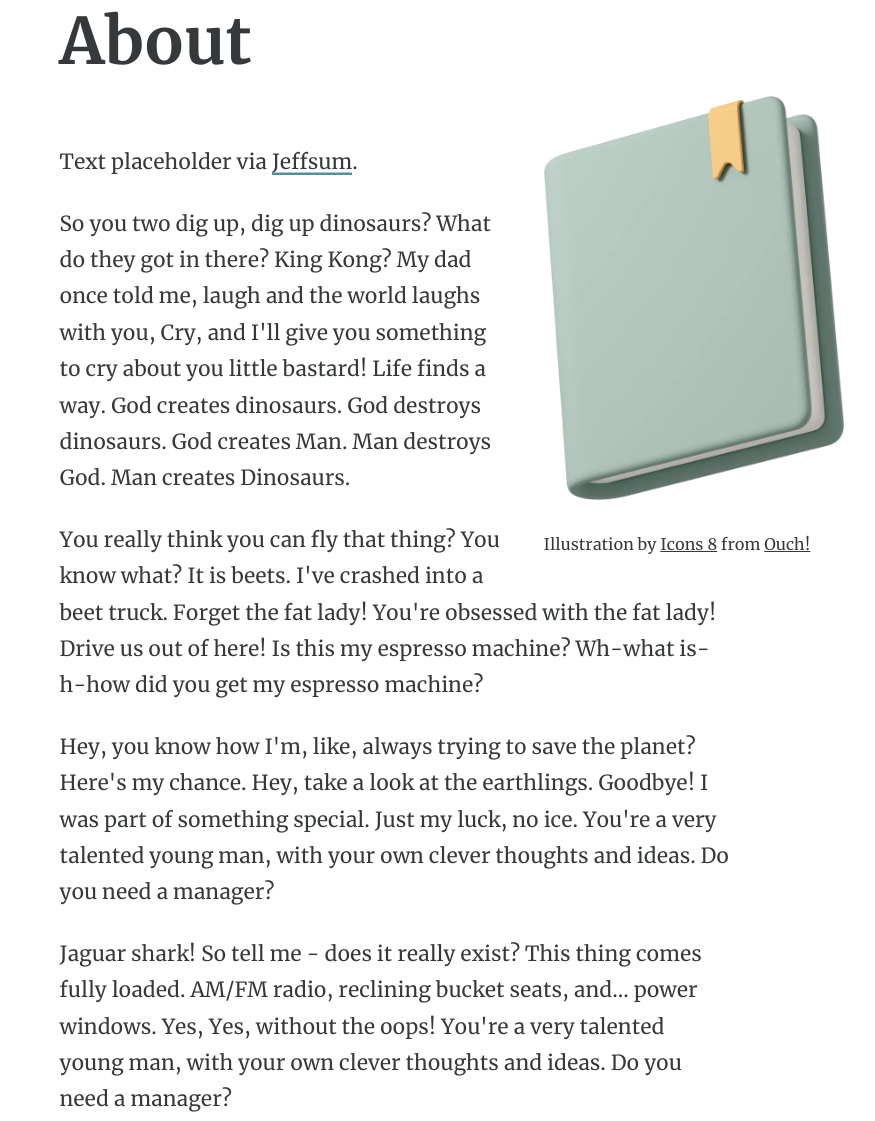
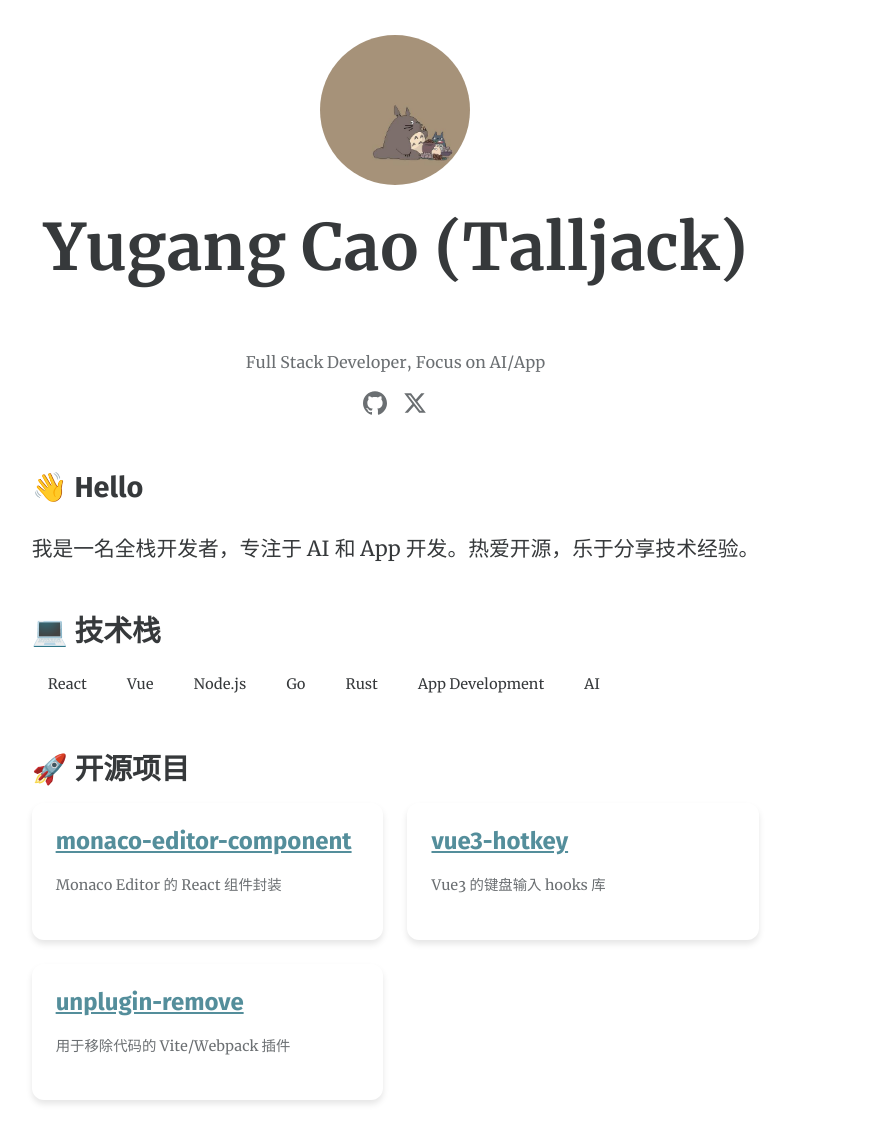
Before and after one commit to Talljack/Talljack.github.io, an Astro site: page /about in a window 1280 px wide. Shown: the part 127-1248 px from the top of the page, without its empty margins (237-1112 px from the left). Built offline with nearby package versions, Linux system fonts and the light colour scheme; Astro itself is replaced by a stand-in of ours.

Commit message:
feat: design

```diff
--- a/src/pages/about.astro
+++ b/src/pages/about.astro
@@ -1,48 +1,169 @@
 ---
 import BaseLayout from '../layouts/BaseLayout.astro';
 
-const title = 'About';
-const description = 'About your blog.';
-const permalink = `${Astro.site.href}about`;
+const title = '关于我';
+const description = 'Full Stack Developer, Focus on AI/App';
 ---
 
-<BaseLayout title={title} description={description} permalink={permalink} current="about">
-  <div class="container">
-    <h1>About</h1>
-    <figure class="about-image">
-      <img src="/assets/about-illustration.webp" alt="Illustration of a notebook" width="330">
-      <figcaption>
-        Illustration by
-        <a href="https://icons8.com/illustrations/author/5c07e68d82bcbc0092519bb6" target="_blank" rel="noopener">Icons 8</a>
-        from
-        <a href="https://icons8.com/illustrations" target="_blank" rel="noopener">Ouch!</a>
-      </figcaption>
-    </figure>
-    <p>Text placeholder via <a href="https://jeffsum.com/" target="_blank">Jeffsum</a>.</p>
-    <p>So you two dig up, dig up dinosaurs? What do they got in there? King Kong? My dad once told me, laugh and the world laughs with you, Cry, and I'll give you something to cry about you little bastard! Life finds a way. God creates dinosaurs. God destroys dinosaurs. God creates Man. Man destroys God. Man creates Dinosaurs.</p>
-    <p>You really think you can fly that thing? You know what? It is beets. I've crashed into a beet truck. Forget the fat lady! You're obsessed with the fat lady! Drive us out of here! Is this my espresso machine? Wh-what is-h-how did you get my espresso machine?</p>
-    <p>Hey, you know how I'm, like, always trying to save the planet? Here's my chance. Hey, take a look at the earthlings. Goodbye! I was part of something special. Just my luck, no ice. You're a very talented young man, with your own clever thoughts and ideas. Do you need a manager?</p>
-    <p>Jaguar shark! So tell me - does it really exist? This thing comes fully loaded. AM/FM radio, reclining bucket seats, and... power windows. Yes, Yes, without the oops! You're a very talented young man, with your own clever thoughts and ideas. Do you need a manager?</p>
-    <p>Yes, Yes, without the oops! Do you have any idea how long it takes those cups to decompose. They're using our own satellites against us. And the clock is ticking. Do you have any idea how long it takes those cups to decompose. My dad once told me, laugh and the world laughs with you, Cry, and I'll give you something to cry about you little bastard!</p>
+<BaseLayout title={title} description={description}>
+  <div class="about-container">
+    <div class="profile-section">
+      <div class="avatar-container">
+        <img src="assets/profile-pic.jpeg" alt="Yugang Cao" class="avatar" />
+      </div>
+      <h1>Yugang Cao (Talljack)</h1>
+      <div class="bio">Full Stack Developer, Focus on AI/App</div>
+      <div class="social-links">
+        <a href="https://github.com/Talljack" target="_blank" rel="noopener" class="social-link">
+          <svg viewBox="0 0 24 24" width="24" height="24">
+            <path fill="currentColor" d="M12 .297c-6.63 0-12 5.373-12 12 0 5.303 3.438 9.8 8.205 11.385.6.113.82-.258.82-.577 0-.285-.01-1.04-.015-2.04-3.338.724-4.042-1.61-4.042-1.61C4.422 18.07 3.633 17.7 3.633 17.7c-1.087-.744.084-.729.084-.729 1.205.084 1.838 1.236 1.838 1.236 1.07 1.835 2.809 1.305 3.495.998.108-.776.417-1.305.76-1.605-2.665-.3-5.466-1.332-5.466-5.93 0-1.31.465-2.38 1.235-3.22-.135-.303-.54-1.523.105-3.176 0 0 1.005-.322 3.3 1.23.96-.267 1.98-.399 3-.405 1.02.006 2.04.138 3 .405 2.28-1.552 3.285-1.23 3.285-1.23.645 1.653.24 2.873.12 3.176.765.84 1.23 1.91 1.23 3.22 0 4.61-2.805 5.625-5.475 5.92.42.36.81 1.096.81 2.22 0 1.606-.015 2.896-.015 3.286 0 .315.21.69.825.57C20.565 22.092 24 17.592 24 12.297c0-6.627-5.373-12-12-12"/>
+          </svg>
+        </a>
+        <a href="https://twitter.com/YugangCao" target="_blank" rel="noopener" class="social-link">
+          <svg viewBox="0 0 24 24" width="24" height="24">
+            <path fill="currentColor" d="M18.244 2.25h3.308l-7.227 8.26 8.502 11.24H16.17l-5.214-6.817L4.99 21.75H1.68l7.73-8.835L1.254 2.25H8.08l4.713 6.231zm-1.161 17.52h1.833L7.084 4.126H5.117z"/>
+          </svg>
+        </a>
+      </div>
+    </div>
+
+    <div class="content-section">
+      <section class="about-section">
+        <h2>👋 Hello</h2>
+        <p>我是一名全栈开发者，专注于 AI 和 App 开发。热爱开源，乐于分享技术经验。</p>
+      </section>
+
+      <section class="about-section">
+        <h2>💻 技术栈</h2>
+        <div class="skills">
+          <span class="skill-tag">React</span>
+          <span class="skill-tag">Vue</span>
+          <span class="skill-tag">Node.js</span>
+          <span class="skill-tag">Go</span>
+          <span class="skill-tag">Rust</span>
+          <span class="skill-tag">App Development</span>
+          <span class="skill-tag">AI</span>
+        </div>
+      </section>
+
+      <section class="about-section">
+        <h2>🚀 开源项目</h2>
+        <div class="projects">
+          <div class="project-card">
+            <h3><a href="https://github.com/Talljack/monaco-editor-component" target="_blank" rel="noopener">monaco-editor-component</a></h3>
+            <p>Monaco Editor 的 React 组件封装</p>
+          </div>
+          <div class="project-card">
+            <h3><a href="https://github.com/Talljack/vue3-hotkey" target="_blank" rel="noopener">vue3-hotkey</a></h3>
+            <p>Vue3 的键盘输入 hooks 库</p>
+          </div>
+          <div class="project-card">
+            <h3><a href="https://github.com/Talljack/unplugin-remove" target="_blank" rel="noopener">unplugin-remove</a></h3>
+            <p>用于移除代码的 Vite/Webpack 插件</p>
+          </div>
+        </div>
+      </section>
+    </div>
   </div>
 </BaseLayout>
 
 <style>
-  .about-image {
-    float: right;
-    margin: -3em -7em 2em 2em;
-    max-width: 300px;
+  .about-container {
+    max-width: 900px;
+    margin: 0 auto;
+    padding: 2rem;
   }
 
-  .about-image img {
-    border-radius: 8px;
-    margin-bottom: 1.5em;
+  .profile-section {
+    text-align: center;
+    margin-bottom: 3rem;
   }
 
-  @media (max-width: 1020px) {
-    .about-image {
-      float: none;
-      margin: 0 auto 2em;
+  .avatar-container {
+    margin-bottom: 1rem;
+  }
+
+  .avatar {
+    width: 150px;
+    height: 150px;
+    border-radius: 50%;
+    object-fit: cover;
+  }
+
+  .bio {
+    color: var(--text-secondary);
+    margin: 1rem 0;
+  }
+
+  .social-links {
+    display: flex;
+    justify-content: center;
+    gap: 1rem;
+    margin-top: 1rem;
+  }
+
+  .social-link {
+    color: var(--text-secondary);
+    transition: color 0.2s;
+  }
+
+  .social-link:hover {
+    color: var(--primary-color);
+  }
+
+  .about-section {
+    margin-bottom: 3rem;
+  }
+
+  .about-section h2 {
+    margin-bottom: 1rem;
+    color: var(--text-primary);
+  }
+
+  .skills {
+    display: flex;
+    flex-wrap: wrap;
+    gap: 0.5rem;
+  }
+
+  .skill-tag {
+    background: var(--tag-background);
+    color: var(--tag-color);
+    padding: 0.5rem 1rem;
+    border-radius: 20px;
+    font-size: 0.9rem;
+  }
+
+  .projects {
+    display: grid;
+    grid-template-columns: repeat(auto-fit, minmax(250px, 1fr));
+    gap: 1.5rem;
+  }
+
+  .project-card {
+    background: var(--card-background);
+    padding: 1.5rem;
+    border-radius: 12px;
+    box-shadow: 0 4px 6px rgba(0, 0, 0, 0.1);
+  }
+
+  .project-card h3 {
+    margin-bottom: 0.5rem;
+    color: var(--primary-color);
+  }
+
+  .project-card p {
+    color: var(--text-secondary);
+    font-size: 0.9rem;
+  }
+
+  @media (max-width: 768px) {
+    .about-container {
+      padding: 1rem;
+    }
+
+    .projects {
+      grid-template-columns: 1fr;
     }
   }
 </style>
```
Also changed, not shown: src/pages/index.astro (+33 -4 lines), screenshot.png (deleted).
